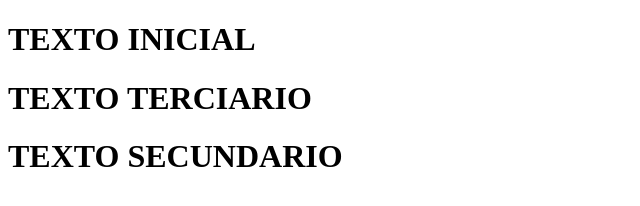
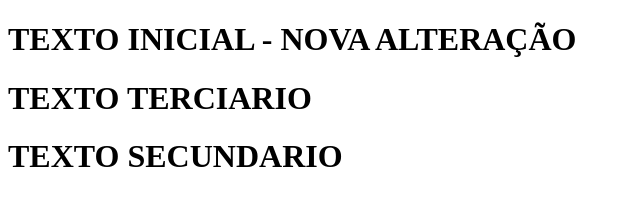
Before and after one commit to JOSE2803/teste, a plain HTML site: page index.html in a window 1280 px wide. Shown: the whole page, without its empty margins (0-640 px from the left). Drawn offline with Linux system fonts and the light colour scheme.

Commit message:
Nova Alteração

```diff
--- a/index.html
+++ b/index.html
@@ -6,7 +6,7 @@
     <title>Document</title>
 </head>
 <body>
-    <h1>TEXTO INICIAL</h1>
+    <h1>TEXTO INICIAL - NOVA ALTERAÇÃO</h1>
     <h1>TEXTO TERCIARIO</h1>
     <h1>TEXTO SECUNDARIO</h1>
 </body>
```
